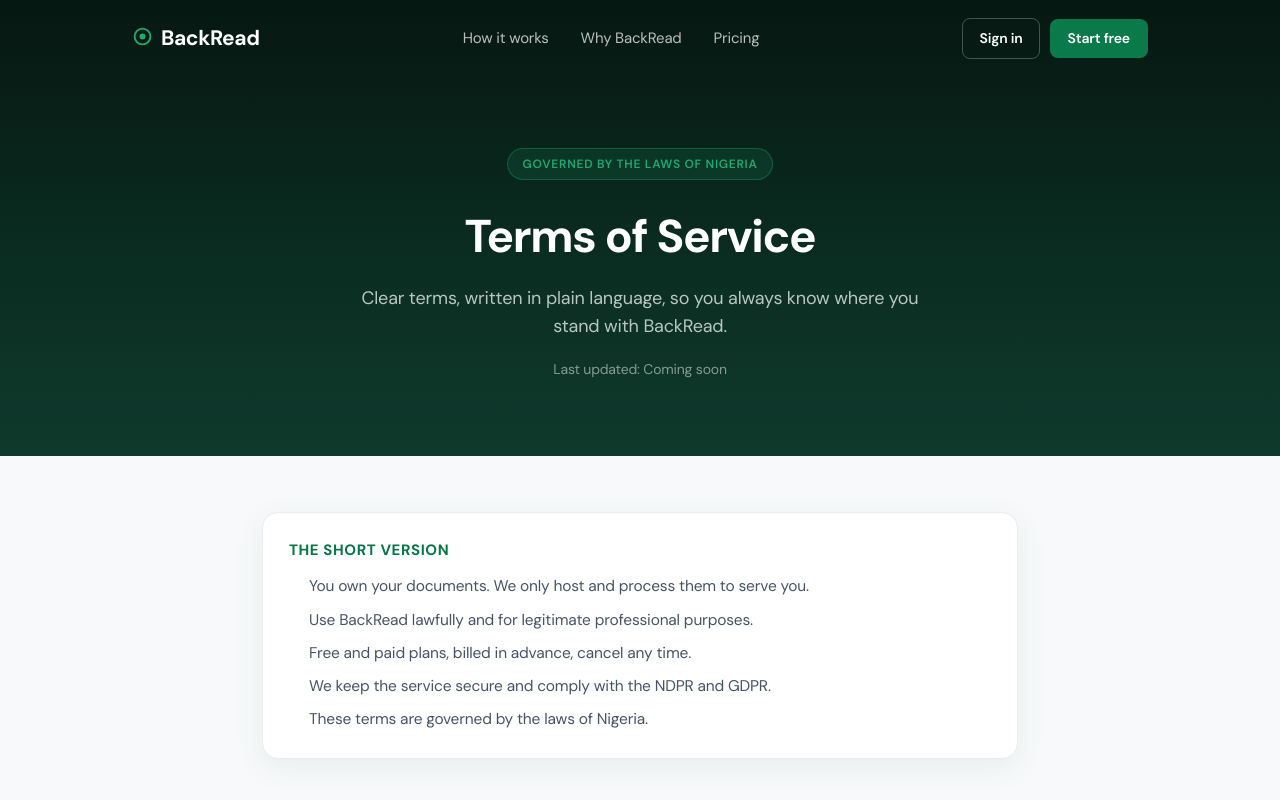
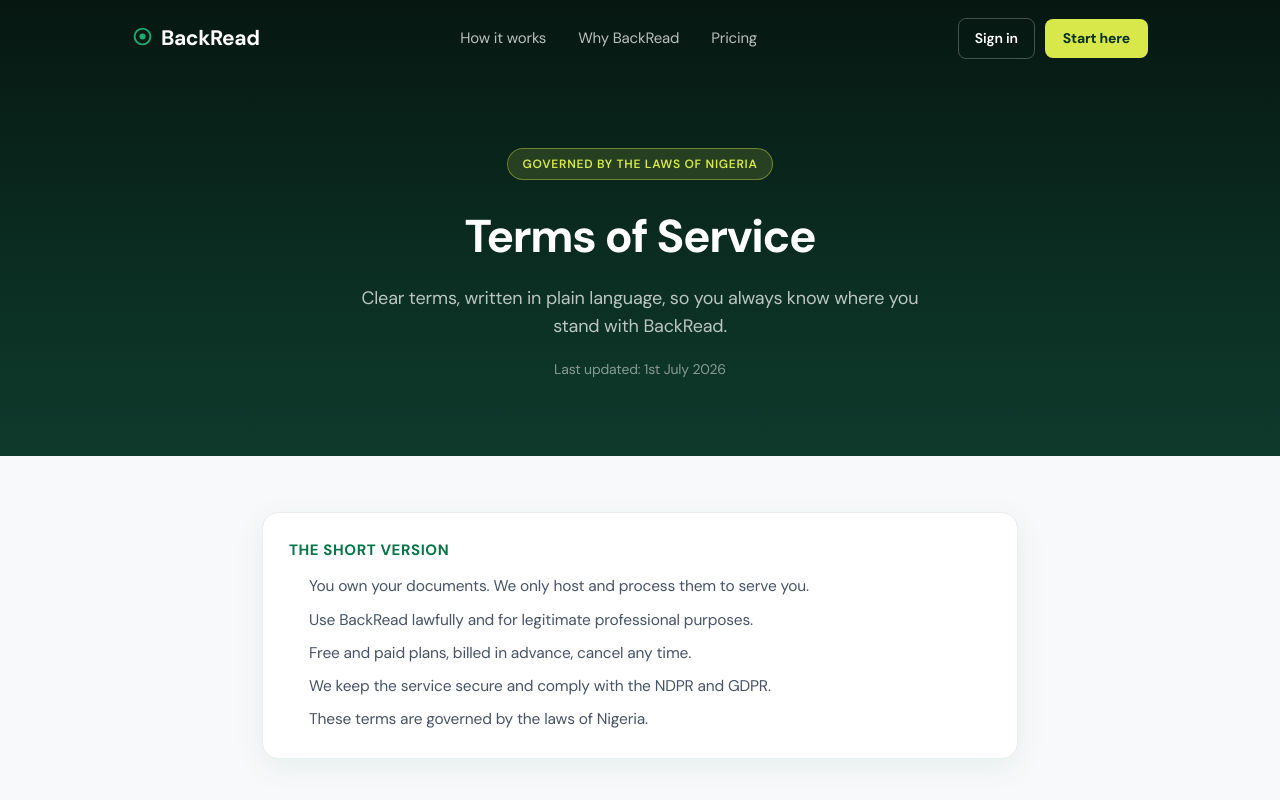
Before and after one commit to backreadproject/mainbackread, a Next.js app: page /terms in a window 1280 px wide. Shown: the top 800 px of the page. Built offline with nearby package versions, Linux system fonts and the light colour scheme; no server answers.

Commit message:
Start here + lemon buttons; legal lemon badge, date, live chat, LinkedIn

```diff
--- a/app/MarketingNav.tsx
+++ b/app/MarketingNav.tsx
@@ -1,7 +1,7 @@
 "use client";
 import { useEffect, useState } from "react";
 import { createClient } from "@/lib/supabase/client";
-const BRAND = "#1FA971", GREEN = "#0B7A4B", NIGHT = "#082019", CLOUD = "rgba(255,255,255,0.72)";
+const BRAND = "#1FA971", GREEN = "#0B7A4B", NIGHT = "#082019", LEMON = "#D8E84A", CLOUD = "rgba(255,255,255,0.72)";
 const DM = "var(--font-dm-sans), system-ui, sans-serif";
 const CircleMark = () => (
   <svg width="1em" height="1em" viewBox="0 0 24 24" fill="none" style={{ display: "inline-block", verticalAlign: "-0.1em" }}><circle cx="12" cy="12" r="9" stroke="currentColor" strokeWidth="2.2" /><circle cx="12" cy="12" r="3.5" fill="currentColor" /></svg>
@@ -31,7 +31,7 @@
       transition: "background .25s ease, border-color .25s ease, backdrop-filter .25s ease",
     }}>
       <style>{`
-        .mn-cta{transition:background .15s}.mn-cta:hover{background:#0A6A41}
+        .mn-cta{transition:background .15s}.mn-cta:hover{background:#CDDD3E}
         .mn-links a:hover{color:#fff}
         .mn-signin{transition:background .15s}.mn-signin:hover{background:rgba(255,255,255,0.08)}
         .mn-hamburger{display:none}
@@ -62,7 +62,7 @@
           ) : (
             <>
               <a href="/login" className="mn-signin" style={{ color: "#fff", fontSize: 14, fontWeight: 600, padding: "9px 16px", borderRadius: 8, textDecoration: "none", border: "1px solid rgba(255,255,255,0.25)" }}>Sign in</a>
-              <a href="/login" className="mn-cta" style={{ background: GREEN, color: "#fff", fontSize: 14, fontWeight: 600, padding: "9px 18px", borderRadius: 8, textDecoration: "none" }}>Start free</a>
+              <a href="/login" className="mn-cta" style={{ background: LEMON, color: "#08301F", fontSize: 14, fontWeight: 700, padding: "9px 18px", borderRadius: 8, textDecoration: "none" }}>Start here</a>
             </>
           )}
         </div>
@@ -90,7 +90,7 @@
           <a href="/#how" onClick={() => setMenuOpen(false)} style={{ color: CLOUD, fontSize: 16, textDecoration: "none", padding: "12px 0" }}>How it works</a>
           <a href="/#why" onClick={() => setMenuOpen(false)} style={{ color: CLOUD, fontSize: 16, textDecoration: "none", padding: "12px 0" }}>Why BackRead</a>
           <a href="/pricing" onClick={() => setMenuOpen(false)} style={{ color: activePricing ? "#fff" : CLOUD, fontWeight: activePricing ? 600 : 400, fontSize: 16, textDecoration: "none", padding: "12px 0" }}>Pricing</a>
-          {!authed && <a href="/login" onClick={() => setMenuOpen(false)} className="mn-cta" style={{ background: GREEN, color: "#fff", fontSize: 15, fontWeight: 600, padding: "12px", borderRadius: 8, textDecoration: "none", textAlign: "center", marginTop: 8 }}>Start free</a>}
+          {!authed && <a href="/login" onClick={() => setMenuOpen(false)} className="mn-cta" style={{ background: LEMON, color: "#08301F", fontSize: 15, fontWeight: 700, padding: "12px", borderRadius: 8, textDecoration: "none", textAlign: "center", marginTop: 8 }}>Start here</a>}
         </div>
       )}
     </div>
--- a/app/pricing/page.tsx
+++ b/app/pricing/page.tsx
@@ -1,5 +1,6 @@
 import MarketingNav from "../MarketingNav";
 const NIGHT = "#082019", INK = "#0F1729", CANVAS = "#F8F9FA", CARD = "#FFFFFF", GREEN = "#0B7A4B", GREEN_SOFT = "#E7F6EF", GREEN_TEXT = "#067647", BRAND = "#1FA971", BODY = "#475467", MUTE = "#98A2B3", LINE = "#EAECEF", CLOUD = "rgba(255,255,255,0.72)";
+const LEMON = "#D8E84A";
 const DM = "var(--font-dm-sans), system-ui, sans-serif";
 const GRADIENT = "linear-gradient(180deg, #082019 0%, #0B2E22 55%, #0E3A2C 100%)";
 const TIERS = [
@@ -8,7 +9,7 @@
     price: "$0",
     cadence: "forever",
     tagline: "For trying BackRead on a real send.",
-    cta: "Start free",
+    cta: "Start here",
     highlight: false,
     features: ["Up to 5 documents", "Reader tracking and read traces", "Per-reader timelines", "1 workspace"],
   },
@@ -53,6 +54,7 @@
       <style>{`
         .m-a{text-decoration:none}
         .m-cta{transition:background .15s,transform .1s}.m-cta:hover{background:#0A6A41}.m-cta:active{transform:translateY(1px)}
+        .m-cta-lemon{transition:background .15s,transform .1s}.m-cta-lemon:hover{background:#CDDD3E}.m-cta-lemon:active{transform:translateY(1px)}
         .m-card{transition:transform .15s,box-shadow .15s}.m-card:hover{transform:translateY(-3px)}
         @media(max-width:980px){.m-tiers{grid-template-columns:1fr 1fr!important}}
         @media(max-width:560px){.m-tiers{grid-template-columns:1fr!important}.m-nav-links{display:none!important}}
@@ -75,7 +77,7 @@
                 <span style={{ fontSize: 34, fontWeight: 700, color: INK, letterSpacing: "-0.03em" }}>{t.price}</span>
                 <span style={{ fontSize: 13, color: MUTE }}>{t.cadence}</span>
               </div>
-              <a href="/login" className="m-a m-cta" style={{ display: "block", textAlign: "center", background: t.highlight ? GREEN : "#fff", color: t.highlight ? "#fff" : INK, border: t.highlight ? "none" : `1px solid ${LINE}`, fontSize: 15, fontWeight: 600, padding: "12px", borderRadius: 10, marginBottom: 24 }}>{t.cta}</a>
+              <a href="/login" className={t.highlight ? "m-a m-cta-lemon" : "m-a m-cta"} style={{ display: "block", textAlign: "center", background: t.highlight ? LEMON : GREEN, color: t.highlight ? "#08301F" : "#fff", border: "none", fontSize: 15, fontWeight: 700, padding: "12px", borderRadius: 10, marginBottom: 24 }}>{t.cta}</a>
               <div style={{ display: "flex", flexDirection: "column", gap: 12 }}>
                 {t.features.map((f) => (
                   <div key={f} style={{ display: "flex", alignItems: "flex-start", gap: 10 }}>
@@ -103,7 +105,7 @@
         <div style={wrap}>
           <h2 style={{ fontSize: 38, fontWeight: 700, letterSpacing: "-0.025em", margin: "0 0 14px" }}>Start reading your readers today.</h2>
           <p style={{ fontSize: 18, color: CLOUD, margin: "0 0 30px" }}>Free for your first 5 documents. No card needed.</p>
-          <a href="/login" className="m-a m-cta" style={{ display: "inline-block", background: GREEN, color: "#fff", fontSize: 16, fontWeight: 600, padding: "14px 30px", borderRadius: 10 }}>Start free</a>
+          <a href="/login" className="m-a m-cta-lemon" style={{ display: "inline-block", background: LEMON, color: "#08301F", fontSize: 16, fontWeight: 700, padding: "14px 30px", borderRadius: 10 }}>Start here</a>
         </div>
       </section>
       <footer style={{ background: NIGHT, borderTop: "1px solid rgba(255,255,255,0.08)", color: MUTE, padding: "36px 0" }}>
--- a/app/privacy/page.tsx
+++ b/app/privacy/page.tsx
@@ -1,12 +1,13 @@
 import MarketingNav from "../MarketingNav";
 
 const NIGHT = "#082019", INK = "#0F1729", CANVAS = "#F8F9FA", GREEN = "#0B7A4B", GREEN_TEXT = "#067647", BRAND = "#1FA971", BODY = "#475467", MUTE = "#98A2B3", LINE = "#EAECEF", CLOUD = "rgba(255,255,255,0.72)";
+const LEMON = "#D8E84A";
 const DM = "var(--font-dm-sans), system-ui, sans-serif";
 const GRADIENT = "linear-gradient(180deg, #061711 0%, #0B2E22 60%, #0E3A2C 100%)";
 
 type Section = { id: string; h: string; body: (string | string[])[] };
 
-const UPDATED = "Coming soon";
+const UPDATED = "1st July 2026";
 
 const SECTIONS: Section[] = [
   {
@@ -153,7 +154,7 @@
 
       <section style={{ background: GRADIENT, color: "#fff", padding: "148px 0 76px", textAlign: "center" }}>
         <div style={wrap}>
-          <div style={{ display: "inline-flex", alignItems: "center", gap: 8, background: "rgba(31,169,113,0.14)", border: "1px solid rgba(31,169,113,0.34)", color: BRAND, fontSize: 12, fontWeight: 600, letterSpacing: "0.06em", padding: "6px 14px", borderRadius: 20, marginBottom: 22, textTransform: "uppercase" }}>NDPR and GDPR aligned</div>
+          <div style={{ display: "inline-flex", alignItems: "center", gap: 8, background: "rgba(216,232,74,0.14)", border: "1px solid rgba(216,232,74,0.40)", color: LEMON, fontSize: 12, fontWeight: 600, letterSpacing: "0.06em", padding: "6px 14px", borderRadius: 20, marginBottom: 22, textTransform: "uppercase" }}>NDPR and GDPR aligned</div>
           <h1 className="lg-h1" style={{ fontSize: 46, fontWeight: 700, letterSpacing: "-0.03em", margin: "0 0 14px" }}>Privacy Policy</h1>
           <p style={{ fontSize: 18, color: CLOUD, margin: "0 auto", maxWidth: 560, lineHeight: 1.55 }}>Your documents, and the trust of the people who read them, are yours. Here is exactly how we protect both.</p>
           <p style={{ fontSize: 14, color: "rgba(255,255,255,0.5)", margin: "18px 0 0" }}>Last updated: {UPDATED}</p>
@@ -200,7 +201,8 @@
       <footer style={{ background: NIGHT, borderTop: "1px solid rgba(255,255,255,0.08)", color: MUTE, padding: "36px 0" }}>
         <div style={{ maxWidth: 1080, margin: "0 auto", padding: "0 32px", display: "flex", justifyContent: "space-between", alignItems: "center", flexWrap: "wrap", gap: 16 }}>
           <a href="/" style={{ fontSize: 14, color: MUTE, textDecoration: "none", display: "flex", alignItems: "center", gap: 7 }}><span style={{ color: BRAND }}><svg width="1em" height="1em" viewBox="0 0 24 24" fill="none" style={{ display: "inline-block", verticalAlign: "-0.1em" }}><circle cx="12" cy="12" r="9" stroke="currentColor" strokeWidth="2.2" /><circle cx="12" cy="12" r="3.5" fill="currentColor" /></svg></span> BackRead, the document reads the reader.</a>
-          <div style={{ display: "flex", gap: 24 }}>
+          <div style={{ display: "flex", gap: 22, alignItems: "center" }}>
+            <a href="https://www.linkedin.com/company/backread/" target="_blank" rel="noopener noreferrer" aria-label="BackRead on LinkedIn" style={{ color: MUTE, display: "flex", alignItems: "center" }}><svg width="18" height="18" viewBox="0 0 24 24" fill="currentColor"><path d="M19 3a2 2 0 0 1 2 2v14a2 2 0 0 1-2 2H5a2 2 0 0 1-2-2V5a2 2 0 0 1 2-2h14zM8.34 9.5H5.67V18.5h2.67V9.5zM7 5.9a1.55 1.55 0 1 0 0 3.1 1.55 1.55 0 0 0 0-3.1zM18.34 18.5v-4.94c0-2.64-1.41-3.87-3.29-3.87-1.52 0-2.2.84-2.58 1.43V9.5h-2.67V18.5h2.67v-4.77c0-1.26.24-2.48 1.8-2.48 1.54 0 1.56 1.44 1.56 2.56v4.69h2.78z"/></svg></a>
             <a href="/pricing" style={{ color: MUTE, fontSize: 13, textDecoration: "none" }}>Pricing</a>
             <a href="/privacy" style={{ color: MUTE, fontSize: 13, textDecoration: "none" }}>Privacy</a>
             <a href="/terms" style={{ color: MUTE, fontSize: 13, textDecoration: "none" }}>Terms</a>
--- a/app/terms/page.tsx
+++ b/app/terms/page.tsx
@@ -1,12 +1,13 @@
 import MarketingNav from "../MarketingNav";
 
 const NIGHT = "#082019", INK = "#0F1729", CANVAS = "#F8F9FA", GREEN = "#0B7A4B", GREEN_TEXT = "#067647", BRAND = "#1FA971", BODY = "#475467", MUTE = "#98A2B3", LINE = "#EAECEF", CLOUD = "rgba(255,255,255,0.72)";
+const LEMON = "#D8E84A";
 const DM = "var(--font-dm-sans), system-ui, sans-serif";
 const GRADIENT = "linear-gradient(180deg, #061711 0%, #0B2E22 60%, #0E3A2C 100%)";
 
 type Section = { id: string; h: string; body: (string | string[])[] };
 
-const UPDATED = "Coming soon";
+const UPDATED = "1st July 2026";
 
 const SECTIONS: Section[] = [
   {
@@ -115,7 +116,7 @@
     id: "contact",
     h: "14. Contact us",
     body: [
-      "If you have a question about these terms, please contact us. Contact details will be published here before launch.",
+      "If you have a question about these terms, the fastest way to reach us is the live chat on our website. Our team is happy to help.",
     ],
   },
 ];
@@ -129,7 +130,7 @@
 
       <section style={{ background: GRADIENT, color: "#fff", padding: "148px 0 76px", textAlign: "center" }}>
         <div style={wrap}>
-          <div style={{ display: "inline-flex", alignItems: "center", gap: 8, background: "rgba(31,169,113,0.14)", border: "1px solid rgba(31,169,113,0.34)", color: BRAND, fontSize: 12, fontWeight: 600, letterSpacing: "0.06em", padding: "6px 14px", borderRadius: 20, marginBottom: 22, textTransform: "uppercase" }}>Governed by the laws of Nigeria</div>
+          <div style={{ display: "inline-flex", alignItems: "center", gap: 8, background: "rgba(216,232,74,0.14)", border: "1px solid rgba(216,232,74,0.40)", color: LEMON, fontSize: 12, fontWeight: 600, letterSpacing: "0.06em", padding: "6px 14px", borderRadius: 20, marginBottom: 22, textTransform: "uppercase" }}>Governed by the laws of Nigeria</div>
           <h1 className="lg-h1" style={{ fontSize: 46, fontWeight: 700, letterSpacing: "-0.03em", margin: "0 0 14px" }}>Terms of Service</h1>
           <p style={{ fontSize: 18, color: CLOUD, margin: "0 auto", maxWidth: 560, lineHeight: 1.55 }}>Clear terms, written in plain language, so you always know where you stand with BackRead.</p>
           <p style={{ fontSize: 14, color: "rgba(255,255,255,0.5)", margin: "18px 0 0" }}>Last updated: {UPDATED}</p>
@@ -175,7 +176,8 @@
       <footer style={{ background: NIGHT, borderTop: "1px solid rgba(255,255,255,0.08)", color: MUTE, padding: "36px 0" }}>
         <div style={{ maxWidth: 1080, margin: "0 auto", padding: "0 32px", display: "flex", justifyContent: "space-between", alignItems: "center", flexWrap: "wrap", gap: 16 }}>
           <a href="/" style={{ fontSize: 14, color: MUTE, textDecoration: "none", display: "flex", alignItems: "center", gap: 7 }}><span style={{ color: BRAND }}><svg width="1em" height="1em" viewBox="0 0 24 24" fill="none" style={{ display: "inline-block", verticalAlign: "-0.1em" }}><circle cx="12" cy="12" r="9" stroke="currentColor" strokeWidth="2.2" /><circle cx="12" cy="12" r="3.5" fill="currentColor" /></svg></span> BackRead, the document reads the reader.</a>
-          <div style={{ display: "flex", gap: 24 }}>
+          <div style={{ display: "flex", gap: 22, alignItems: "center" }}>
+            <a href="https://www.linkedin.com/company/backread/" target="_blank" rel="noopener noreferrer" aria-label="BackRead on LinkedIn" style={{ color: MUTE, display: "flex", alignItems: "center" }}><svg width="18" height="18" viewBox="0 0 24 24" fill="currentColor"><path d="M19 3a2 2 0 0 1 2 2v14a2 2 0 0 1-2 2H5a2 2 0 0 1-2-2V5a2 2 0 0 1 2-2h14zM8.34 9.5H5.67V18.5h2.67V9.5zM7 5.9a1.55 1.55 0 1 0 0 3.1 1.55 1.55 0 0 0 0-3.1zM18.34 18.5v-4.94c0-2.64-1.41-3.87-3.29-3.87-1.52 0-2.2.84-2.58 1.43V9.5h-2.67V18.5h2.67v-4.77c0-1.26.24-2.48 1.8-2.48 1.54 0 1.56 1.44 1.56 2.56v4.69h2.78z"/></svg></a>
             <a href="/pricing" style={{ color: MUTE, fontSize: 13, textDecoration: "none" }}>Pricing</a>
             <a href="/privacy" style={{ color: MUTE, fontSize: 13, textDecoration: "none" }}>Privacy</a>
             <a href="/terms" style={{ color: MUTE, fontSize: 13, textDecoration: "none" }}>Terms</a>
```
